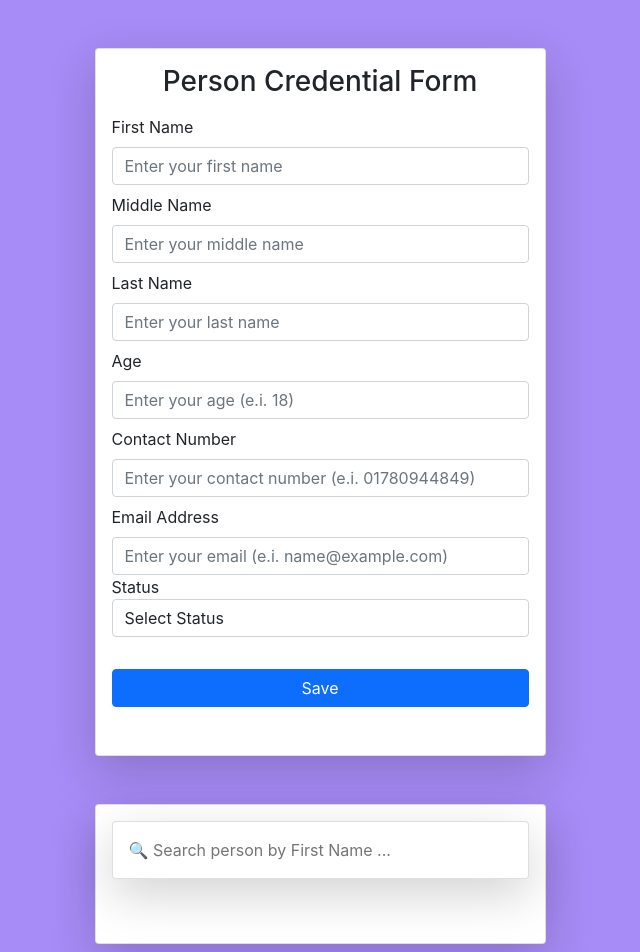
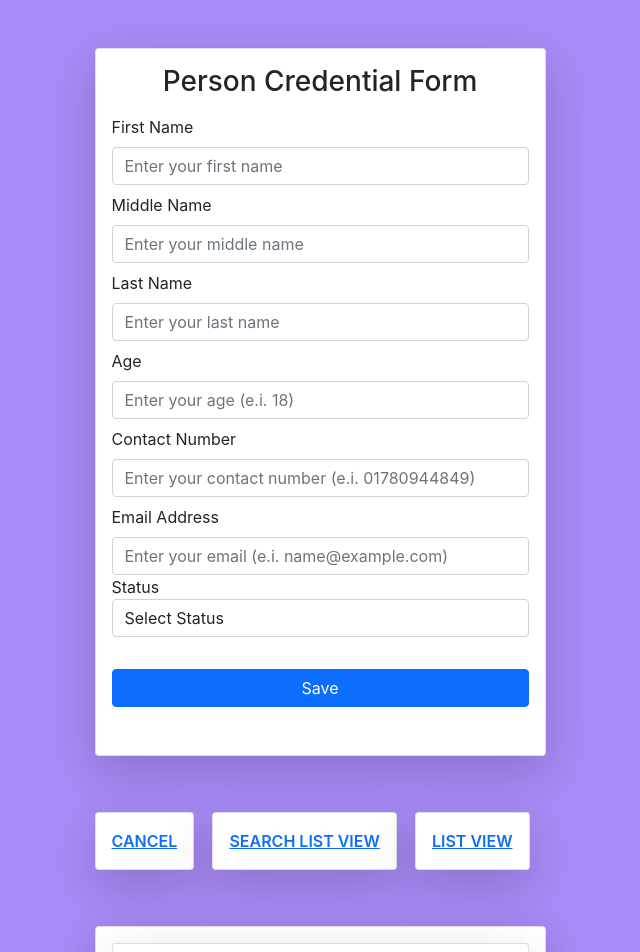
Before and after one commit to robin10254/person-credential-form, a React (Create React App) app: page /listview in a window 1280 px wide. Shown: the top 952 px of the page, without its empty margins (320-960 px from the left). Built offline with nearby package versions, Linux system fonts and the light colour scheme.

Commit message:
Navigation bar added/ React Router added

```diff
--- a/package.json
+++ b/package.json
@@ -10,6 +10,7 @@
     "react": "^18.2.0",
     "react-dom": "^18.2.0",
     "react-icons": "^4.4.0",
+    "react-router-dom": "^6.4.0",
     "react-scripts": "5.0.1",
     "web-vitals": "^2.1.4"
   },
--- a/src/App.css
+++ b/src/App.css
@@ -71,6 +71,12 @@ code {
 .inActive {
   background-color: rgb(255, 133, 133);
 }
+.navbar {
+  text-transform: uppercase;
+  text-decoration: none;
+  /* margin: 0 2rem; */
+  background-color: transparent;
+}
 
 @keyframes App-logo-spin {
   from {
--- a/src/Components/FormView.js
+++ b/src/Components/FormView.js
@@ -1,6 +1,8 @@
 import { createContext, useEffect, useState } from 'react';
+import { BrowserRouter as Router, Route, Routes } from 'react-router-dom';
 
 import ListView from './ListView';
+import Navbar from './Navbar';
 import SearchListView from './SearchListView';
 
 export const UserContext = createContext();
@@ -207,12 +209,17 @@ const FormView = () =>{
                                 onClick={submitHanlder}
                             >Save</button>
                         </div>
-                        <div>
-                            <SearchListView/>
-                        </div>
-                        <div>
-                            {list.length > 0 && (<ListView/>)}
-                        </div>
+                        <Router>
+                            <Navbar/>
+                            <Routes>
+                                <Route/>
+                                <Route exact path='/searchlistview' element={<SearchListView/>}/>
+                                <Route exact path='/listview' element={<ListView/>}/>
+
+                            </Routes>
+                            {/* <SearchListView/>
+                            {list.length > 0 && (<ListView/>)} */}
+                        </Router>
                     </div>
                 </div>
             </div>
--- /dev/null
+++ b/src/Components/Navbar.js
@@ -0,0 +1,25 @@
+import { Link } from "react-router-dom";
+
+const Navbar = () => {
+    return (
+        <nav className="flex-row navbar">
+                <div className="margin-right card shadow-lg p-3 mb-5 bg-white rounded">
+                    <Link to=''>
+                        <text>Cancel</text>
+                    </Link>
+                </div>
+                <div className="margin-right card shadow-lg p-3 mb-5 bg-white rounded">
+                    <Link to='/searchlistview'>
+                        <text>Search List View</text>
+                    </Link>
+                </div>
+                <div className="margin-right card shadow-lg p-3 mb-5 bg-white rounded">
+                    <Link to='/listview'>
+                        <text>List View</text>
+                    </Link>
+                </div>
+        </nav>
+    );
+}
+
+export default Navbar;
```
Also changed, not shown: 1 other file (tests, documents, lock files or other folders).
